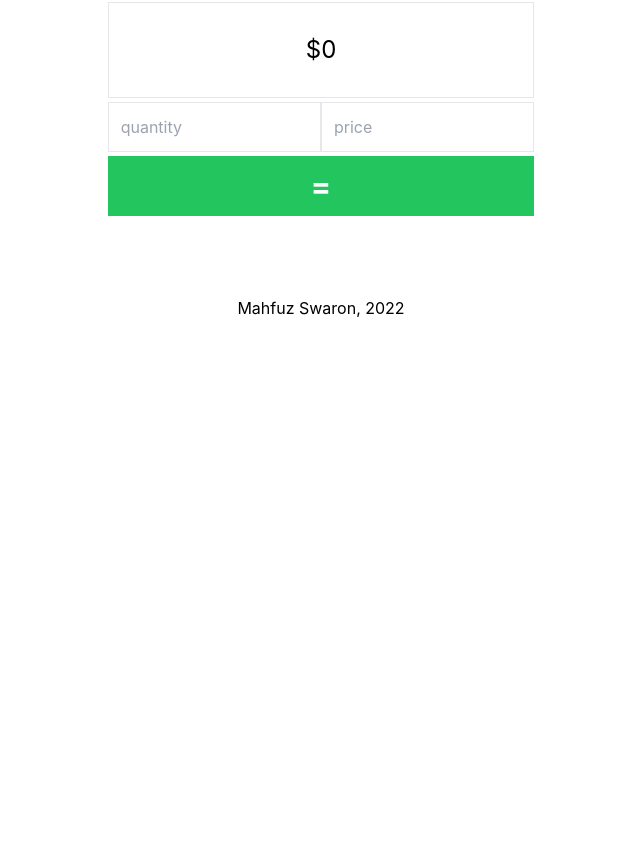
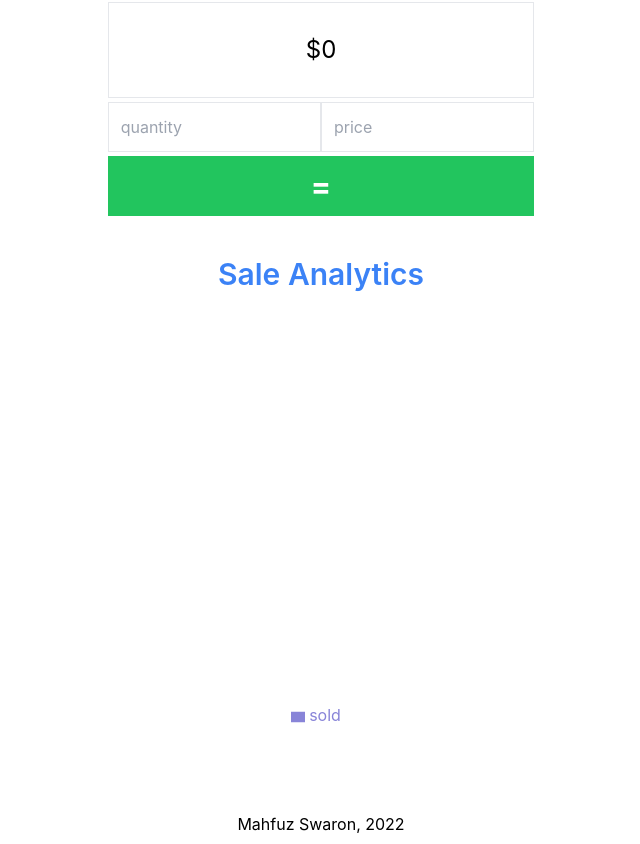
Before and after one commit to mahfuzswaron/laptop-stock-react, a React (Create React App) app: page / in a window 1280 px wide. Shown: the part 612-1456 px from the top of the page, without its empty margins (319-959 px from the left). Before the commit the page ends 940 px from the top, so only its background shows below. Built offline with nearby package versions, Linux system fonts and the light colour scheme; no server answers.

Commit message:
Sale Analytics chart added

```diff
--- a/package.json
+++ b/package.json
@@ -17,6 +17,7 @@
     "react-scripts": "^5.0.1",
     "react-spinners": "^0.11.0",
     "react-table-6": "^6.11.0",
+    "recharts": "^2.1.9",
     "web-vitals": "^2.1.4"
   },
   "scripts": {
--- a/src/components/pages/Home/Home .js
+++ b/src/components/pages/Home/Home .js
@@ -1,5 +1,6 @@
 import React from 'react';
 import { Link } from 'react-router-dom';
+import { Bar, BarChart, Legend, ResponsiveContainer, Tooltip } from 'recharts';
 import UseInventories from '../../../hooks/UseInventories';
 import Calculator from '../Calculator/Calculator';
 import Inventory from '../Inventory/Inventory';
@@ -9,7 +10,7 @@ const Home = () => {
     const inventories6 = inventories.slice(0, 6);
     return (
         <div>
-            <div className='flex items-start'>
+            <section className='flex items-start'>
                 <div className='mt-10 ml-5 w-1/2'>
                     <h1 className='text-6xl font-semibold text-gray-500 '>Welcome to <span className='block mt-1 text-7xl text-blue-500'>Laptop Stock</span></h1>
                     <p className='mt-5'>
@@ -20,8 +21,7 @@ const Home = () => {
                 <div className=' right-5 w-1/2'>
                      <img className='w-3/4 relative left-16 bottom-10' src='https://i.ibb.co/WtkBh27/HTB1v4-XLa-KT2g-K0j-SZFvq6xn-FXXa-C.jpg' alt='laptop' />
                 </div>
-
-            </div>
+            </section>
 
             {/* inventories section starts */}
             <section >
@@ -40,9 +40,9 @@ const Home = () => {
                     <div className='flex justify-center space-x-4 mx-auto'>
                         <button className='w-48 py-2 px-5 hover:bg-blue-700 text-white bg-blue-500 rounded'><Link to={'/inventories'}>See All</Link></button>
                         <button className='w-48 py-2 px-5 hover:bg-blue-700 text-white bg-blue-500 rounded'><Link to={'/manageinventories'}>Manage Inventories</Link></button>
+                    </div>
 
-                </div>
-}
+                }
             </section>
             {/* -------------------- */}
 
@@ -50,6 +50,20 @@ const Home = () => {
             <section>
                 <Calculator></Calculator>
             </section>
+
+            {/* graph chart section starts */}
+            <section className=''>
+                <h3 className='text-3xl text-blue-500 font-semibold text-center my-10'>Sale Analytics</h3>
+                <div className='flex justify-center mx-auto '>
+                    <BarChart className='' width={800} height={400} data={inventories}>
+                    <Bar dataKey="sold" fill="#8884d8" />
+                    <Tooltip></Tooltip>
+                    <Legend></Legend>
+                    </BarChart>
+                </div>
+
+
+            </section>
         </div>
     );
 };
```
Also changed, not shown: 1 other file (tests, documents, lock files or other folders).
